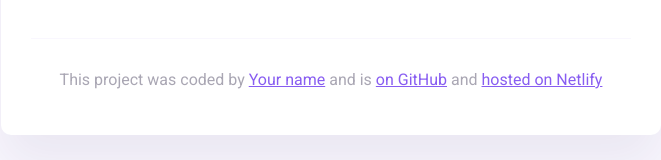
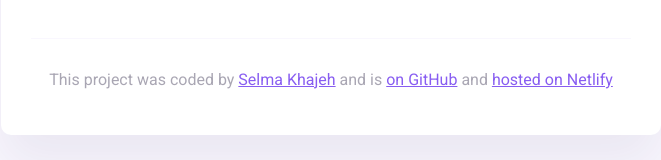
Before and after one commit to Selmakhj/Week6-Project, a website built with Parcel: page index.html in a window 1280 px wide. Shown: the part 325-485 px from the top of the page, without its empty margins (309-970 px from the left). Built offline with nearby package versions, Linux system fonts and the light colour scheme.

Commit message:
Name added

```diff
--- a/index.html
+++ b/index.html
@@ -47,7 +47,7 @@
       <footer>
         <p>
           This project was coded by
-          <a href="#" target="_blank">Your name</a> and is
+          <a href="#" target="_blank">Selma Khajeh</a> and is
           <a href="#" target="_blank"> on GitHub</a> and
           <a href="#" target="_blank">hosted on Netlify</a>
         </p>
```
